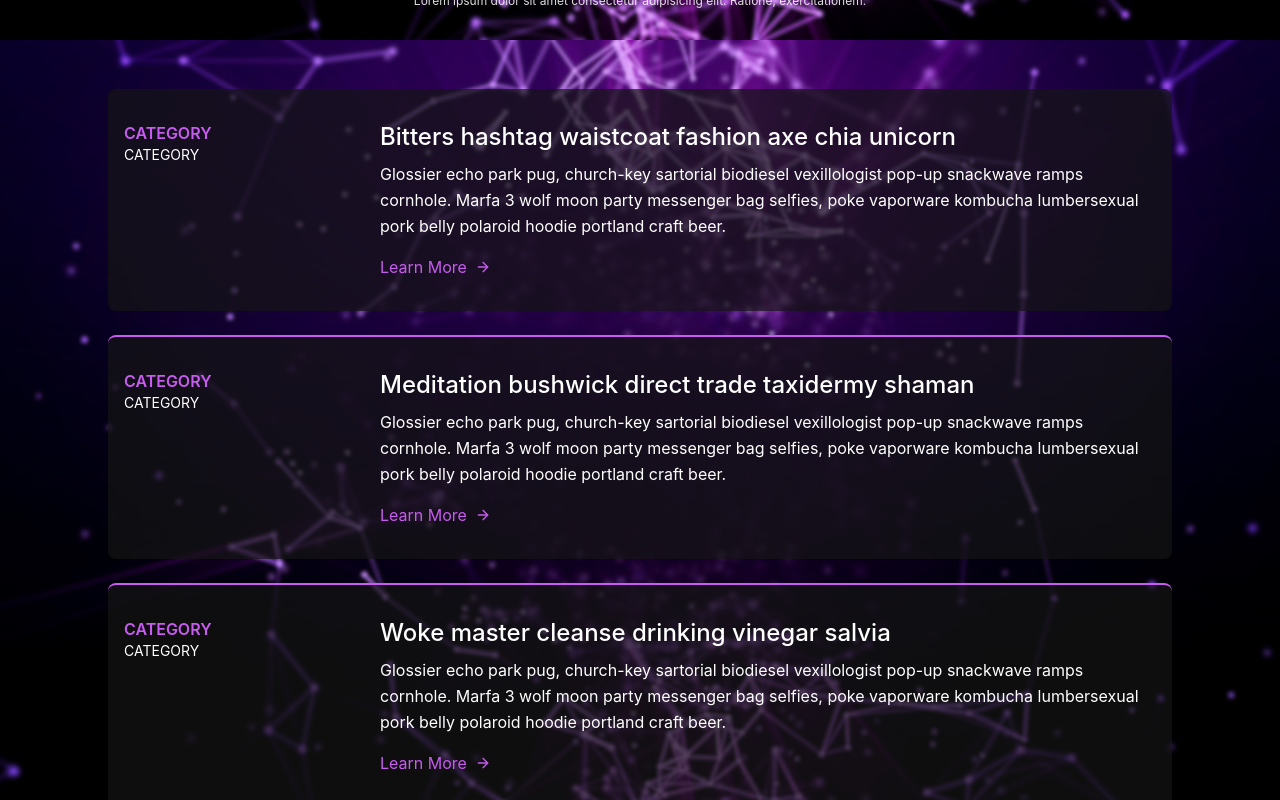
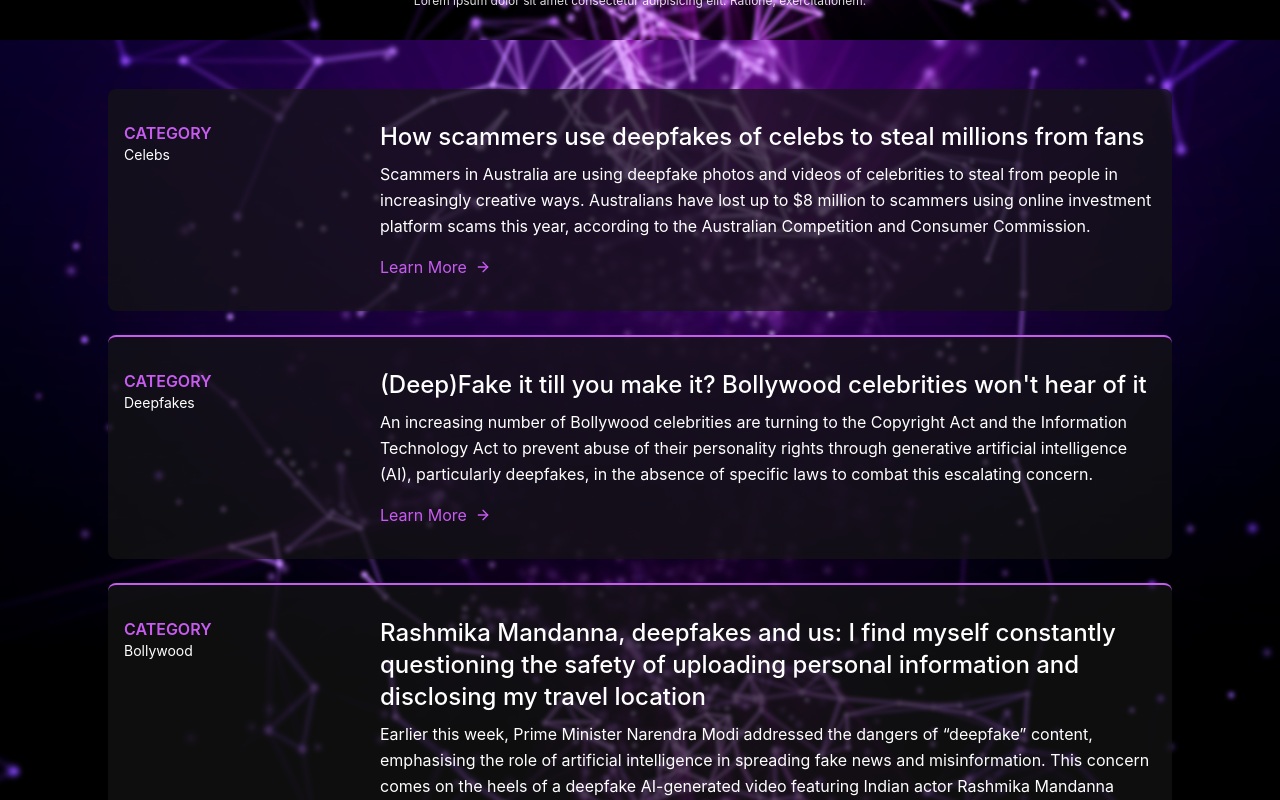
Before and after one commit to srijitt/deeptruth-ai, a React (Vite) app in the folder frontend/: page / in a window 1280 px wide. Shown: the part 1560-2360 px from the top of the page. Built offline with nearby package versions, Linux system fonts and the light colour scheme.

Commit message:
small changes

```diff
--- a/frontend/index.html
+++ b/frontend/index.html
@@ -4,7 +4,7 @@
     <meta charset="UTF-8" />
     <link rel="icon" type="image/svg+xml" href="/vite.svg" />
     <meta name="viewport" content="width=device-width, initial-scale=1.0" />
-    <title>deeptruth</title>
+    <title>Deeptruth</title>
   </head>
   <body>
     <div id="root"></div>
--- a/frontend/src/components/Blog.jsx
+++ b/frontend/src/components/Blog.jsx
@@ -5,21 +5,24 @@ function Blog() {
     const blogs = [
         {
             id: 1,
-            category: 'CATEGORY',
-            title: 'Bitters hashtag waistcoat fashion axe chia unicorn',
-            desc: 'Glossier echo park pug, church-key sartorial biodiesel vexillologist pop-up snackwave ramps cornhole. Marfa 3 wolf moon party messenger bag selfies, poke vaporware kombucha lumbersexual pork belly polaroid hoodie portland craft beer.'
+            category: 'Celebs',
+            title: 'How scammers use deepfakes of celebs to steal millions from fans',
+            desc: 'Scammers in Australia are using deepfake photos and videos of celebrities to steal from people in increasingly creative ways. Australians have lost up to $8 million to scammers using online investment platform scams this year, according to the Australian Competition and Consumer Commission.',
+            to: 'https://www.businessinsider.in/finance/news/how-scammers-use-deepfakes-of-celebs-to-steal-millions-from-fans/articleshow/110627770.cms'
         },
         {
             id: 2,
-            category: 'CATEGORY',
-            title: 'Meditation bushwick direct trade taxidermy shaman',
-            desc: 'Glossier echo park pug, church-key sartorial biodiesel vexillologist pop-up snackwave ramps cornhole. Marfa 3 wolf moon party messenger bag selfies, poke vaporware kombucha lumbersexual pork belly polaroid hoodie portland craft beer.'
+            category: 'Deepfakes',
+            title: "(Deep)Fake it till you make it? Bollywood celebrities won't hear of it",
+            desc: 'An increasing number of Bollywood celebrities are turning to the Copyright Act and the Information Technology Act to prevent abuse of their personality rights through generative artificial intelligence (AI), particularly deepfakes, in the absence of specific laws to combat this escalating concern.',
+            to: 'https://economictimes.indiatimes.com/news/india/deepfake-it-till-you-make-it-bollywood-celebrities-wont-hear-of-it/articleshow/113157044.cms'
         },
         {
             id: 3,
-            category: 'CATEGORY',
-            title: 'Woke master cleanse drinking vinegar salvia',
-            desc: 'Glossier echo park pug, church-key sartorial biodiesel vexillologist pop-up snackwave ramps cornhole. Marfa 3 wolf moon party messenger bag selfies, poke vaporware kombucha lumbersexual pork belly polaroid hoodie portland craft beer.'
+            category: 'Bollywood',
+            title: 'Rashmika Mandanna, deepfakes and us: I find myself constantly questioning the safety of uploading personal information and disclosing my travel location',
+            desc: 'Earlier this week, Prime Minister Narendra Modi addressed the dangers of “deepfake” content, emphasising the role of artificial intelligence in spreading fake news and misinformation. This concern comes on the heels of a deepfake AI-generated video featuring Indian actor Rashmika Mandanna',
+            to: 'https://indianexpress.com/article/opinion/columns/rashmika-mandanna-deepfake-social-media-9032088/'
         }
     ]
 
@@ -37,7 +40,7 @@ function Blog() {
                             <div className="md:flex-grow">
                                 <h2 className="text-2xl font-medium text-white title-font mb-2">{blog.title}</h2>
                                 <p className="leading-relaxed text-white">{blog.desc}</p>
-                                <a className="text-secondary inline-flex items-center mt-4">Learn More
+                                <a href={blog.to} target='__blank' className="text-secondary inline-flex items-center mt-4">Learn More
                                     <svg className="w-4 h-4 ml-2" viewBox="0 0 24 24" stroke="currentColor" stroke-width="2" fill="none" stroke-linecap="round" stroke-linejoin="round">
                                         <path d="M5 12h14"></path>
                                         <path d="M12 5l7 7-7 7"></path>
```
